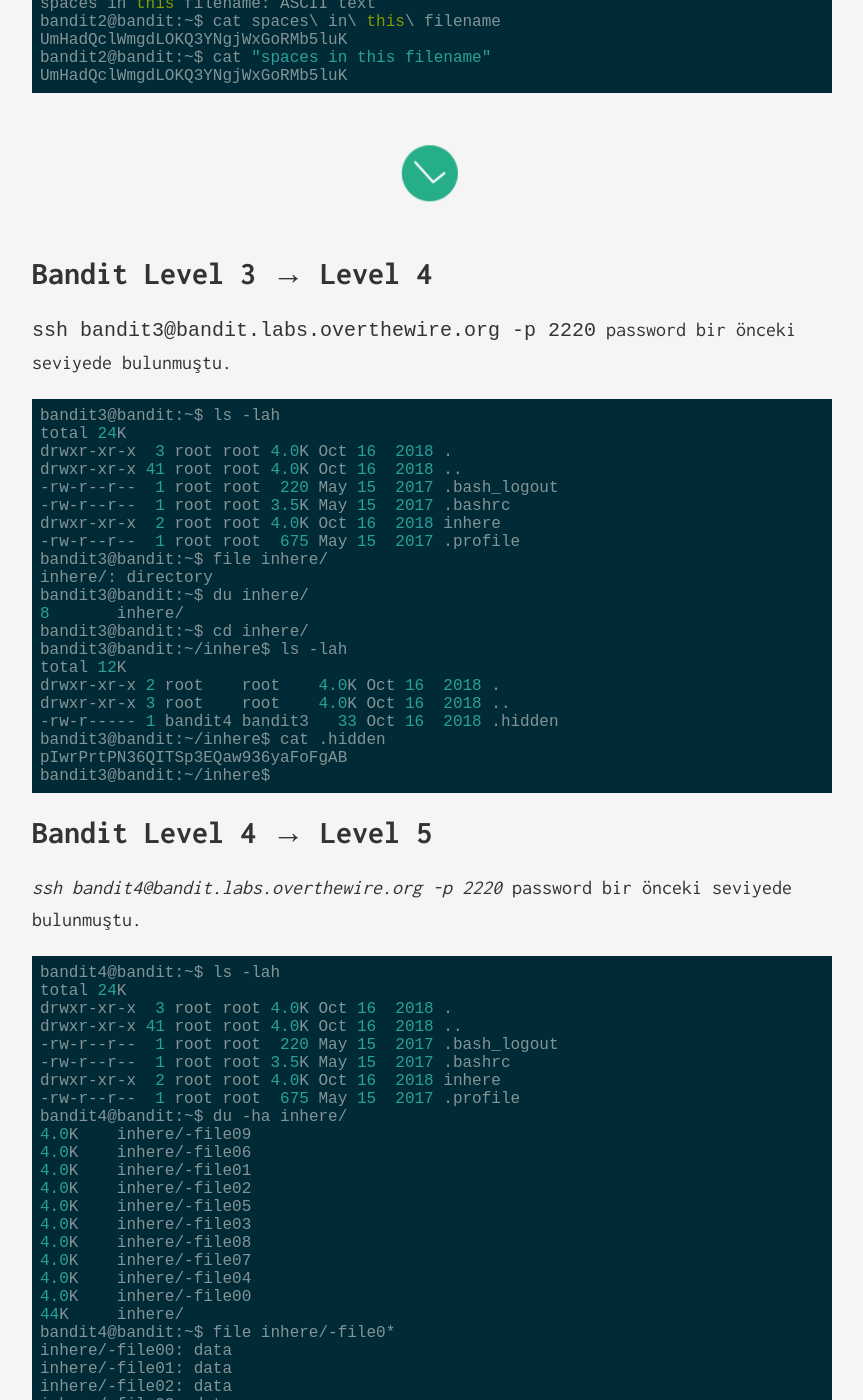
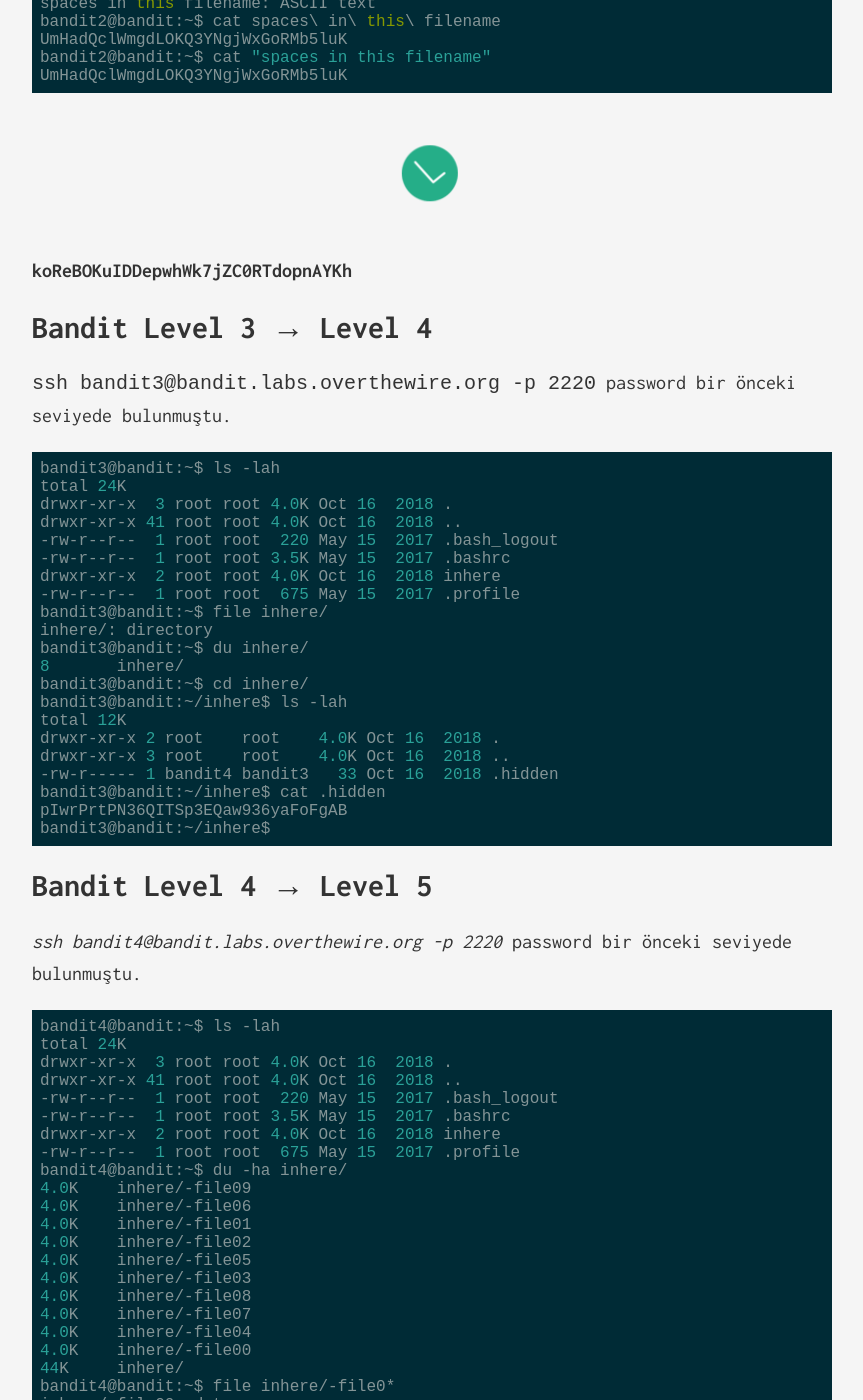
Before and after one commit to JohnGkmn/JohnGkmn.github.io, a Jekyll site: the page built from _posts/2019-10-29-bandit1-15.markdown, in a window 1280 px wide and 1400 px high, scrolled down 1815 px. Shown: the whole window, without its empty margins (208-1071 px from the left). Built offline with Jekyll 4.4.1, drawn with Linux system fonts in a browser that asks for light colours; some of the changed text lies outside the part shown.

Commit message:
Update 2019-10-29-bandit1-15.markdown

`````diff
--- a/_posts/2019-10-29-bandit1-15.markdown
+++ b/_posts/2019-10-29-bandit1-15.markdown
@@ -72,8 +72,8 @@
 bandit2@bandit:~$ cat "spaces in this filename"
 UmHadQclWmgdLOKQ3YNgjWxGoRMb5luK
 ````
-![alt text](https://raw.githubusercontent.com/JohnGkmn/JohnGkmn.github.io/master/css/smashicons.png "Sol Tik")
-
+![alt text](https://raw.githubusercontent.com/JohnGkmn/JohnGkmn.github.io/master/css/smashicons.png "koReBOKuIDDepwhWk7jZC0RTdopnAYKh")
+**koReBOKuIDDepwhWk7jZC0RTdopnAYKh**
 
 Bandit Level 3 → Level 4
 ======
`````
Also changed, not shown: other parts of _posts/2019-10-29-bandit1-15.markdown (+2 -2 lines).
